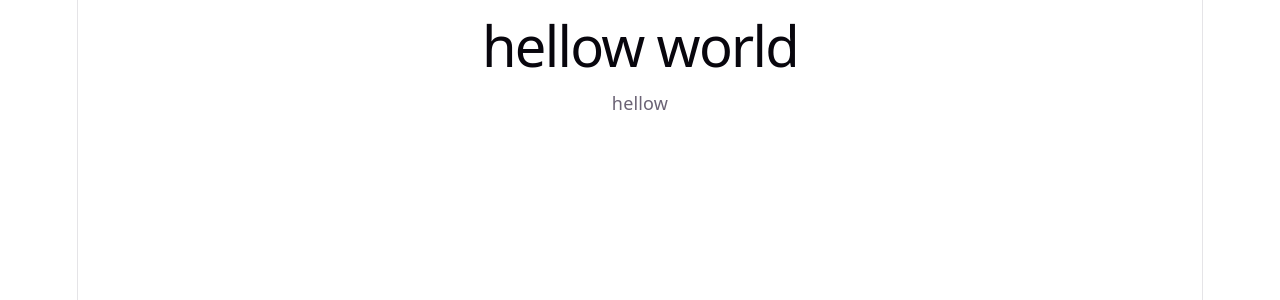
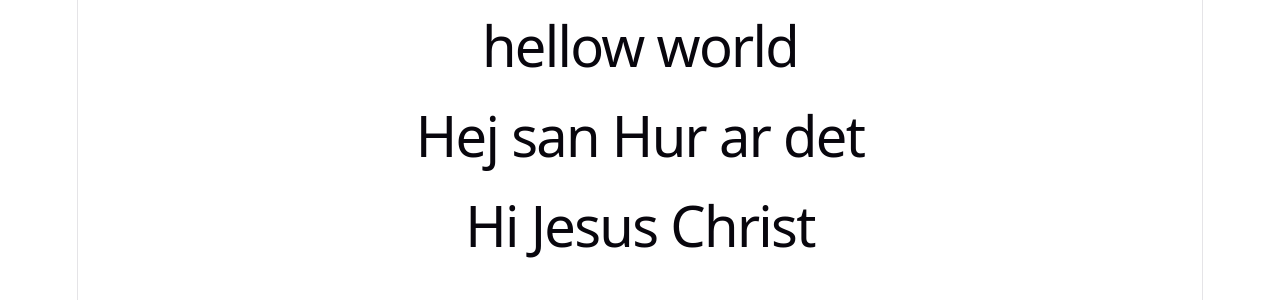
Before and after one commit to josephkhella2027-lang/Devops-github-two, a React (Vite) app in the folder frontend/trainTwo/: page / in a window 1280 px wide. Shown: the top 300 px of the page. Built offline with nearby package versions, Linux system fonts and the light colour scheme.

Commit message:
add header

```diff
--- a/frontend/trainTwo/src/App.tsx
+++ b/frontend/trainTwo/src/App.tsx
@@ -1,11 +1,12 @@
 import "./App.css";
 
 function App() {
-  const hiWorld = "hellow";
+  const name = "Jesus Christ";
   return (
     <>
       <h1> hellow world </h1>
-      {hiWorld}
+      <h1> Hej san Hur ar det</h1>
+      <h1>Hi {name} </h1>
     </>
   );
 }
```
